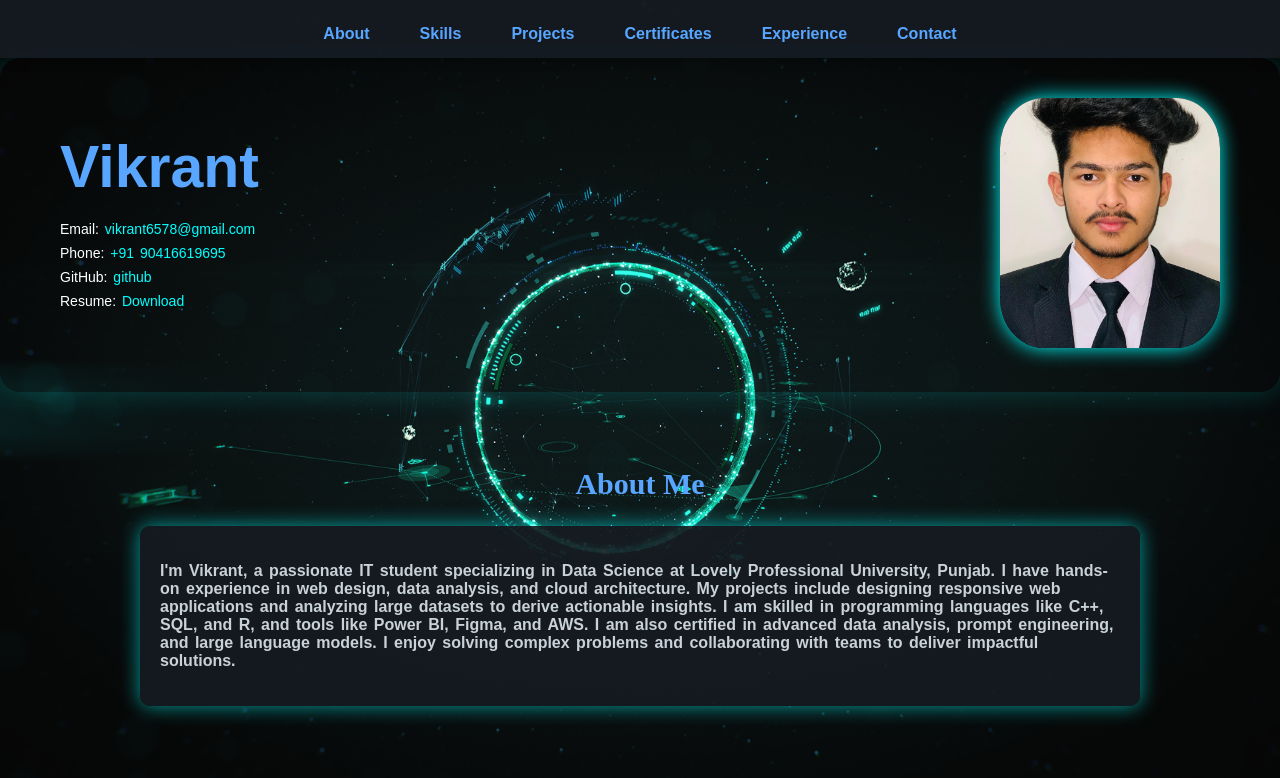
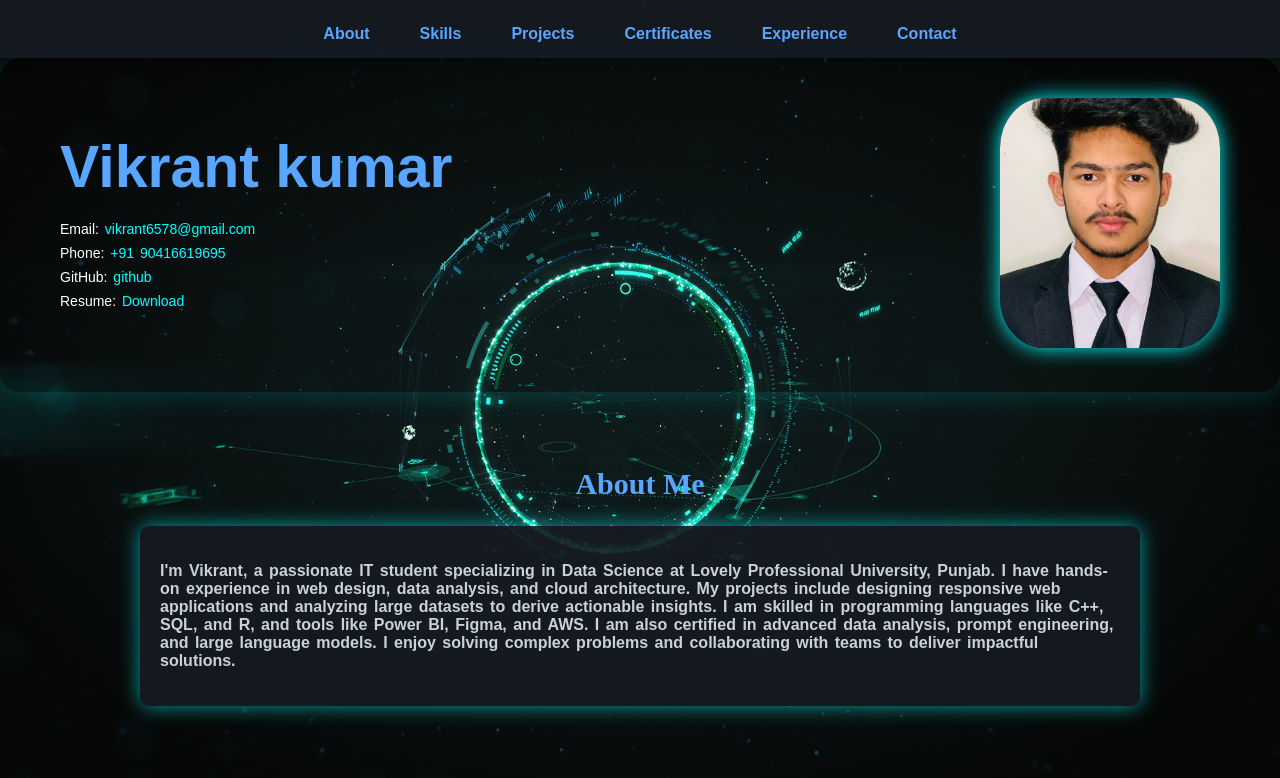
Before and after one commit to Vikrant657/portfolio, a plain HTML site: page index.html in a window 1280 px wide. Shown: the top 778 px of the page. Drawn offline with Linux system fonts and the light colour scheme.

Commit message:
Update index.html

```diff
--- a/index.html
+++ b/index.html
@@ -39,7 +39,7 @@
     </header>
     <section class="banner">
         <div class="banner-left">
-          <h1 class="banner-name">Vikrant</h1>
+          <h1 class="banner-name">Vikrant kumar</h1>
           <p>Email: <a href="mailto:vikrant6578@gmail.com">vikrant6578@gmail.com</a></p>
           <p>Phone: <a href="tel:+91-9041619695">+91 90416619695</a></p>
           <p>GitHub: <a href="https://github.com/vikrant6578" target="_blank">github</a></p>
```
